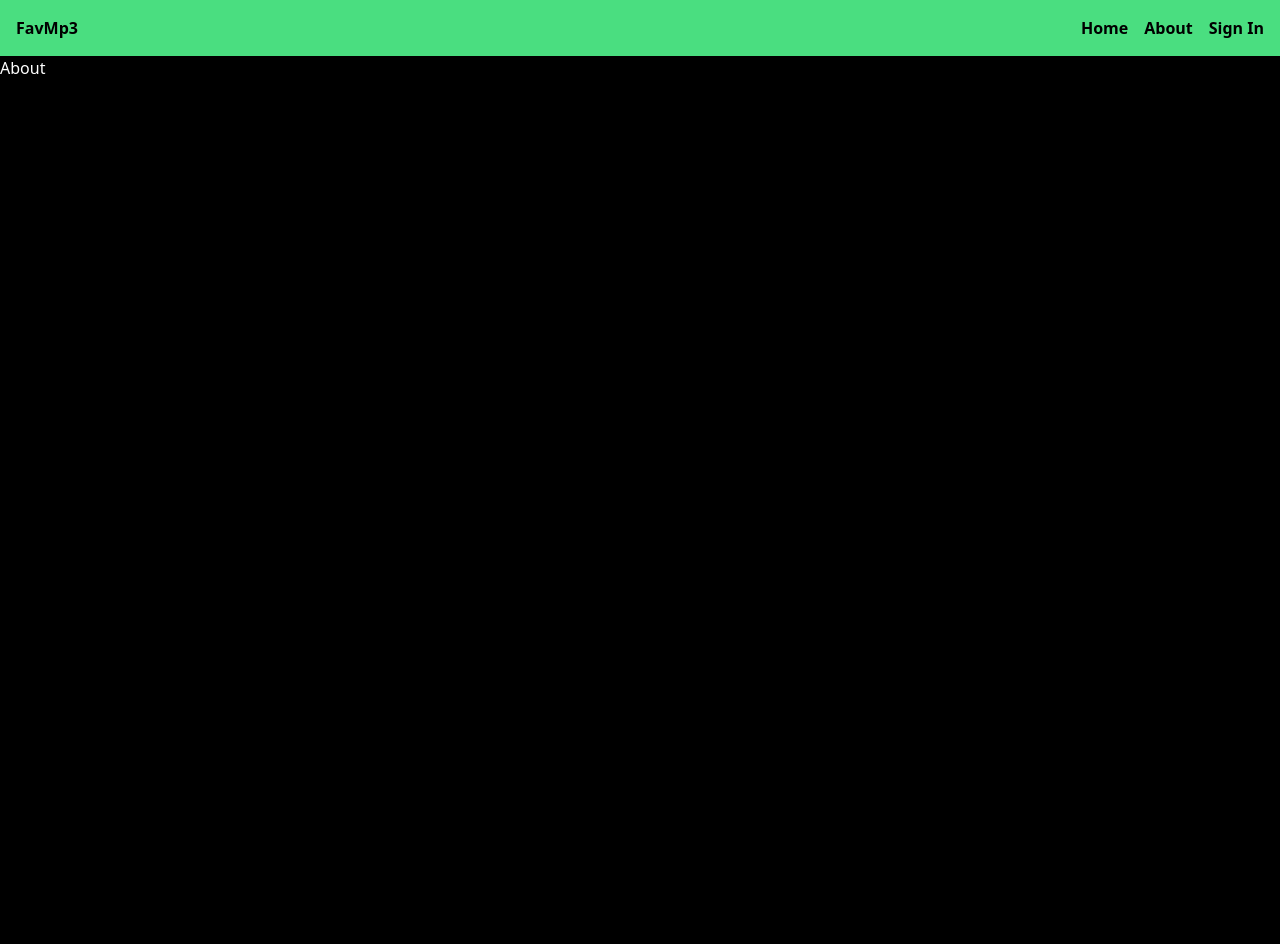
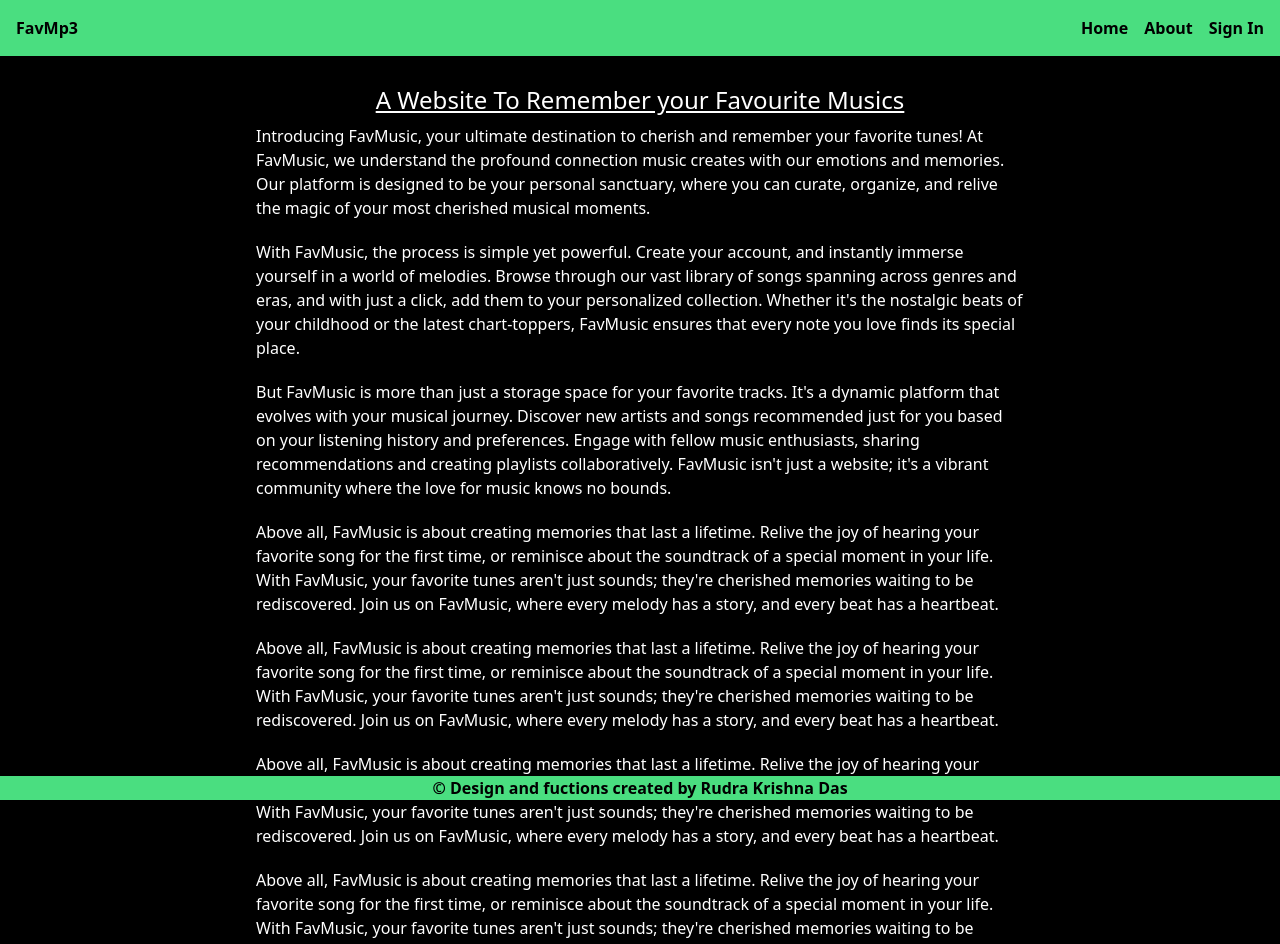
Before and after one commit to Rudrakrishna-Das/favMusicfront, a React (Vite) app: page /about in a window 1280 px wide. Shown: the top 944 px of the page. Before the commit the page ends 800 px from the top, so only its background shows below. Built offline with nearby package versions, Linux system fonts and the light colour scheme.

Commit message:
all completed

```diff
--- a/package.json
+++ b/package.json
@@ -14,6 +14,7 @@
     "firebase": "^10.11.1",
     "react": "^18.2.0",
     "react-dom": "^18.2.0",
+    "react-icons": "^5.2.1",
     "react-redux": "^9.1.1",
     "react-router-dom": "^6.23.0",
     "redux": "^5.0.1",
--- a/src/App.jsx
+++ b/src/App.jsx
@@ -22,6 +22,7 @@ const App = () => {
         <Navigation openSideBar={openSideBarOpenHandler} />
         <Sidebar openSideBar={isSideBarOpen} />
       </header>
+
       <Routes>
         <Route path="/" element={<Home />} />
         <Route path="/about" element={<About />} />
@@ -30,9 +31,14 @@ const App = () => {
         <Route element={<PrivateRoute />}>
           <Route path="/profile" element={<Profile />} />
           <Route path="/upload-music" element={<UploadMusic />} />
-          <Route path="/personal-music" element={<PersonalMusic/>}/>
+          <Route path="/personal-music" element={<PersonalMusic />} />
         </Route>
       </Routes>
+      <footer className="bg-green-400 fixed bottom-0 w-full">
+        <h1 className="text-black text-center font-bold">
+          &#169; Design and fuctions created by Rudra Krishna Das
+        </h1>
+      </footer>
     </BrowserRouter>
   );
 };
--- a/src/components/Musics.jsx
+++ b/src/components/Musics.jsx
@@ -9,21 +9,25 @@ const Music = ({ address, protect }) => {
 
   useEffect(() => {
     const fetchMusicHandler = async () => {
+      try {
+        setError(false);
         setLoading(true);
         const res = await fetch(`${backHost}/${address}`, {
           credentials: "include",
         });
         const data = await res.json();
         if (!data.ok) {
-        setError(data.message);
-        setLoading(false);
+          throw new Error(data.message);
         }
         setMusics(data.data);
         setLoading(false);
+      } catch (error) {
+        setError(error.message);
+        setLoading(false);
+      }
     };
     fetchMusicHandler();
   }, [address]);
-
   const deleteMusicHandler = async (name) => {
     const res = await fetch(`${backHost}/delete-music`, {
       method: "POST",
@@ -41,7 +45,7 @@ const Music = ({ address, protect }) => {
   return (
     <ul className="my-2">
       {loading && <Loading />}
-      {error && <p>{error}</p>}
+      {error && <p className="text-xl text-center text-red-500">{error}</p>}
       {!loading && !error && musics.length === 0 && (
         <p className="text-4xl">You Have no Music</p>
       )}
--- a/src/components/Sidebar.jsx
+++ b/src/components/Sidebar.jsx
@@ -4,7 +4,7 @@ import { Link } from "react-router-dom";
 const Sidebar = ({ openSideBar }) => {
   const { currentUser } = useSelector((state) => state.user);
   return (
-    <section
+    <aside
       className={`${
         openSideBar ? "flex" : "hidden"
       } h-screen bg-green-400 max-w-44 justify-center pt-20 fixed top-0 left-0 z-10 transition-all`}
@@ -22,7 +22,7 @@ const Sidebar = ({ openSideBar }) => {
           <Link to="/about">About</Link>
         </div>
       </nav>
-    </section>
+    </aside>
   );
 };
 
--- a/src/pages/About.jsx
+++ b/src/pages/About.jsx
@@ -1,5 +1,73 @@
 const About = () => {
-  return <div>About</div>;
+  return (
+    <section className="w-[60%] mx-auto my-7">
+      <h1 className="text-center text-2xl underline">
+        A Website To Remember your Favourite Musics
+      </h1>
+      <div className="flex flex-col gap-5 mt-2">
+        <p>
+          Introducing FavMusic, your ultimate destination to cherish and
+          remember your favorite tunes! At FavMusic, we understand the profound
+          connection music creates with our emotions and memories. Our platform
+          is designed to be your personal sanctuary, where you can curate,
+          organize, and relive the magic of your most cherished musical moments.
+        </p>
+
+        <p>
+          With FavMusic, the process is simple yet powerful. Create your
+          account, and instantly immerse yourself in a world of melodies. Browse
+          through our vast library of songs spanning across genres and eras, and
+          with just a click, add them to your personalized collection. Whether
+          it's the nostalgic beats of your childhood or the latest
+          chart-toppers, FavMusic ensures that every note you love finds its
+          special place.
+        </p>
+
+        <p>
+          But FavMusic is more than just a storage space for your favorite
+          tracks. It's a dynamic platform that evolves with your musical
+          journey. Discover new artists and songs recommended just for you based
+          on your listening history and preferences. Engage with fellow music
+          enthusiasts, sharing recommendations and creating playlists
+          collaboratively. FavMusic isn't just a website; it's a vibrant
+          community where the love for music knows no bounds.
+        </p>
+
+        <p>
+          Above all, FavMusic is about creating memories that last a lifetime.
+          Relive the joy of hearing your favorite song for the first time, or
+          reminisce about the soundtrack of a special moment in your life. With
+          FavMusic, your favorite tunes aren't just sounds; they're cherished
+          memories waiting to be rediscovered. Join us on FavMusic, where every
+          melody has a story, and every beat has a heartbeat.
+        </p>
+        <p>
+          Above all, FavMusic is about creating memories that last a lifetime.
+          Relive the joy of hearing your favorite song for the first time, or
+          reminisce about the soundtrack of a special moment in your life. With
+          FavMusic, your favorite tunes aren't just sounds; they're cherished
+          memories waiting to be rediscovered. Join us on FavMusic, where every
+          melody has a story, and every beat has a heartbeat.
+        </p>
+        <p>
+          Above all, FavMusic is about creating memories that last a lifetime.
+          Relive the joy of hearing your favorite song for the first time, or
+          reminisce about the soundtrack of a special moment in your life. With
+          FavMusic, your favorite tunes aren't just sounds; they're cherished
+          memories waiting to be rediscovered. Join us on FavMusic, where every
+          melody has a story, and every beat has a heartbeat.
+        </p>
+        <p>
+          Above all, FavMusic is about creating memories that last a lifetime.
+          Relive the joy of hearing your favorite song for the first time, or
+          reminisce about the soundtrack of a special moment in your life. With
+          FavMusic, your favorite tunes aren't just sounds; they're cherished
+          memories waiting to be rediscovered. Join us on FavMusic, where every
+          melody has a story, and every beat has a heartbeat.
+        </p>
+      </div>
+    </section>
+  );
 };
 
 export default About;
--- a/src/pages/SignIn.jsx
+++ b/src/pages/SignIn.jsx
@@ -4,6 +4,7 @@ import Loading from "../components/Loading";
 import { useDispatch } from "react-redux";
 import { updateUser } from "../redux/user/userSlice";
 import Oauth from "../components/Oauth";
+import { FaEye, FaEyeSlash } from "react-icons/fa";
 
 const backHost = import.meta.env.VITE_HOST;
 
@@ -16,6 +17,7 @@ const SignIn = () => {
   });
   const [isLoading, setIsLoading] = useState(false);
   const [isError, setIsError] = useState(false);
+  const [passwordVisible, setPasswordVisible] = useState(false);
 
   const formChangeHandler = (e) => {
     setIsError(false);
@@ -56,6 +58,12 @@ const SignIn = () => {
       setIsError(error.message);
     }
   };
+  const showPassword = () => {
+    setPasswordVisible(true);
+  };
+  const hidePassword = () => {
+    setPasswordVisible(false);
+  };
   return (
     <section className="p-3 mt-28 max-w-[35rem] mx-auto">
       <form
@@ -71,11 +79,29 @@ const SignIn = () => {
         />
         <input
           className="p-2 text-black font-bold"
-          type="text"
+          type={`${passwordVisible ? "text" : "password"}`}
           placeholder="Password"
           name="password"
           onChange={formChangeHandler}
         />
+        <button
+          type="button"
+          onClick={showPassword}
+          className={`self-end relative -top-11 right-2 ${
+            passwordVisible ? "hidden" : ""
+          }`}
+        >
+          <FaEye className="text-black text-xl cursor-pointer hover:opacity-85" />
+        </button>
+        <button
+          type="button"
+          onClick={hidePassword}
+          className={`self-end relative -top-11 right-2 ${
+            passwordVisible ? "" : "hidden"
+          }`}
+        >
+          <FaEyeSlash className="text-black text-xl cursor-pointer hover:opacity-85" />
+        </button>
         <button disabled={isLoading} className="bg-black py-2 hover:opacity-85">
           {isLoading ? <Loading /> : "Sign In"}
         </button>
--- a/src/pages/SignUp.jsx
+++ b/src/pages/SignUp.jsx
@@ -2,6 +2,7 @@ import { useState } from "react";
 import { Link, useNavigate } from "react-router-dom";
 import Loading from "../components/Loading";
 import Oauth from "../components/Oauth";
+import { FaEye, FaEyeSlash } from "react-icons/fa";
 
 const backHost = import.meta.env.VITE_HOST;
 const SignUp = () => {
@@ -13,6 +14,7 @@ const SignUp = () => {
     email: "",
     password: "",
   });
+  const [passwordVisible, setPasswordVisible] = useState(false);
 
   const formChangeHandler = (e) => {
     setIsError(false);
@@ -56,6 +58,13 @@ const SignUp = () => {
       setIsError(error.message);
     }
   };
+
+  const showPassword = () => {
+    setPasswordVisible(true);
+  };
+  const hidePassword = () => {
+    setPasswordVisible(false);
+  };
   return (
     <section className="p-3 mt-28 max-w-[35rem] mx-auto">
       <form
@@ -78,11 +87,30 @@ const SignUp = () => {
         />
         <input
           className="p-2 text-black font-bold"
-          type="text"
+          type={passwordVisible ? "text" : "password"}
           placeholder="Password"
           name="password"
           onChange={formChangeHandler}
         />
+        <button
+          type="button"
+          onClick={showPassword}
+          className={`self-end relative -top-11 right-2 ${
+            passwordVisible ? "hidden" : ""
+          }`}
+        >
+          <FaEye className="text-black text-xl cursor-pointer hover:opacity-85" />
+        </button>
+        <button
+          type="button"
+          onClick={hidePassword}
+          className={`self-end relative -top-11 right-2 ${
+            passwordVisible ? "" : "hidden"
+          }`}
+        >
+          <FaEyeSlash className="text-black text-xl cursor-pointer hover:opacity-85" />
+        </button>
+
         <button
           disabled={isLoading}
           className="bg-black py-2 text-center hover:opacity-85"
```
Also changed, not shown: 1 other file (tests, documents, lock files or other folders). Lines whose indentation alone changed are shown as unchanged.
